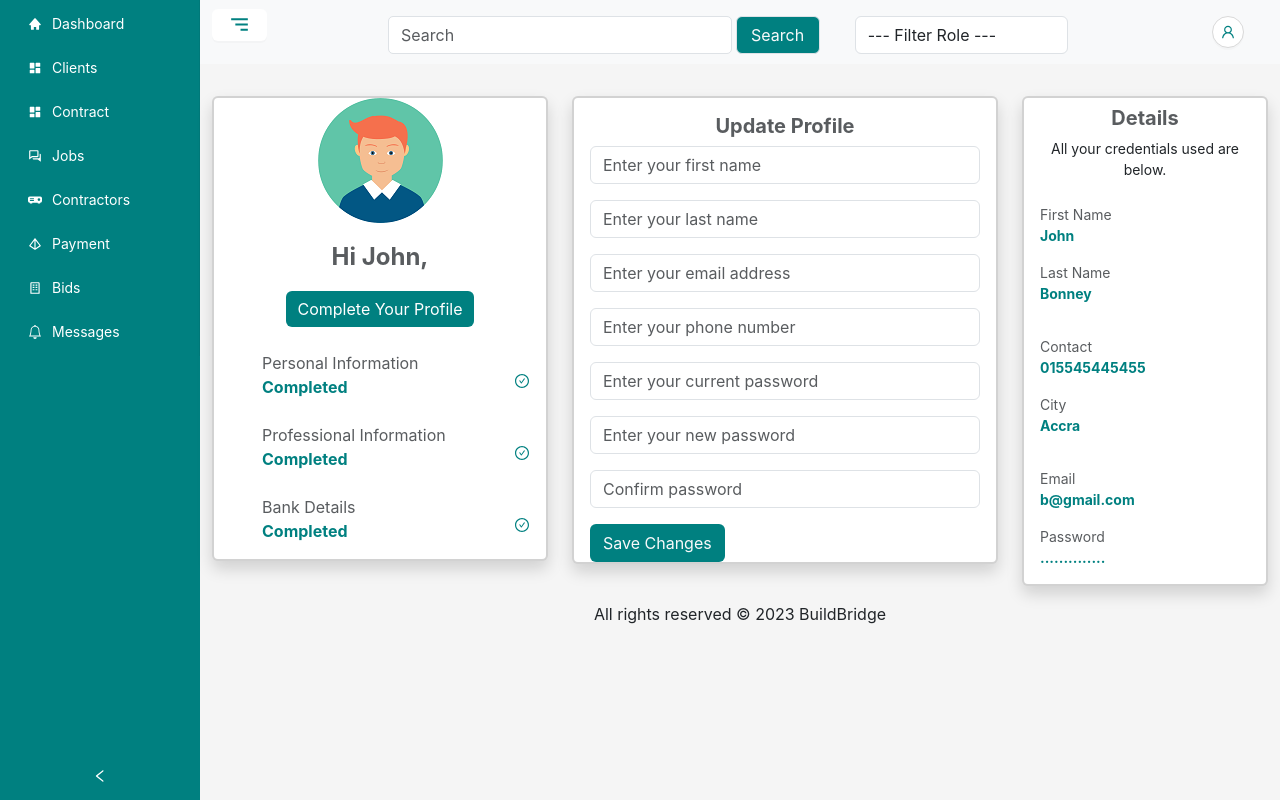
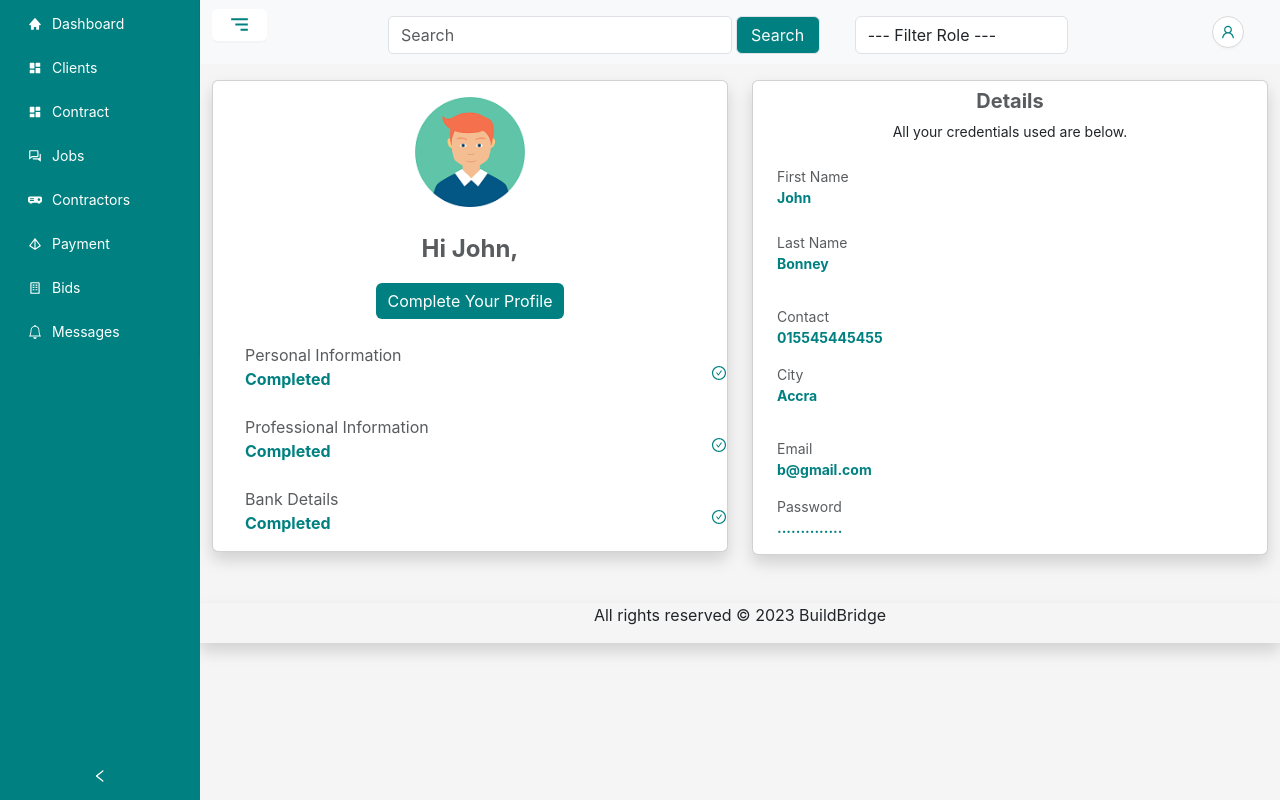
Before and after one commit to quophiBonney/dashboard, a React (Vite) app: page /profile in a window 1280 px wide. Built offline with nearby package versions, Linux system fonts and the light colour scheme.

Commit message:
change password and profile details improved

```diff
--- a/package.json
+++ b/package.json
@@ -26,6 +26,7 @@
     "react-chartjs-2": "^5.2.0",
     "react-dom": "^18.2.0",
     "react-icons": "^4.10.1",
+    "react-redux": "^8.1.2",
     "react-router-dom": "^6.15.0",
     "react-toastify": "^9.1.3",
     "yup": "^1.2.0"
--- a/src/components/AppFooter.jsx
+++ b/src/components/AppFooter.jsx
@@ -1,5 +1,5 @@
 import React from "react";
-import {useLocation} from "react-router-dom";
+import { useLocation } from "react-router-dom";
 const AppFooter = () => {
   const location = useLocation();
   if (
@@ -12,7 +12,7 @@ const AppFooter = () => {
   }
   return (
     <>
-      <div className="container-fluid">
+      <div className="container-fluid shadow">
         <div className="row justify-content-center">
           <div className="col-12 text-center">
             <p className="fs-6">All rights reserved &copy; 2023 BuildBridge</p>
--- a/src/components/AppRoutes.jsx
+++ b/src/components/AppRoutes.jsx
@@ -1,5 +1,5 @@
 import React from "react";
-import {Routes, Route, useLocation} from "react-router-dom";
+import { Routes, Route, useLocation } from "react-router-dom";
 //Page content imports
 import Dashboard from "../pages/Dashboard";
 import Analytics from "../pages/Analytics";
@@ -19,6 +19,7 @@ import Payment from "../tables/Payment";
 import ForgotPassword from "../auth/ForgotPassword";
 import Messages from "../tables/Messages";
 import Profile from "../profile/Profile";
+import ChangePassword from "../profile/ChangePassword";
 const AppRoutes = () => {
   return (
     <div>
@@ -39,7 +40,8 @@ const AppRoutes = () => {
         <Route path="/password-recovery" element={<ForgotPassword />} />
         <Route path="/messages" element={<Messages />} />
         <Route path="/bar-chart" element={<BarChart />} />
-        <Route path="/profile" element={<Profile/>}/>
+        <Route path="/profile" element={<Profile />} />
+        <Route path="/change-password" element={<ChangePassword />} />
       </Routes>
     </div>
   );
--- a/src/components/SideMenu.jsx
+++ b/src/components/SideMenu.jsx
@@ -4,11 +4,7 @@ import {Link} from "react-router-dom";
 import {
   BsBell,
   BsFillProjectorFill,
-  BsPerson,
-  BsSearch,
-  BsTable,
 } from "react-icons/bs";
-import {GrUserWorker} from "react-icons/gr";
 import {useLocation} from "react-router-dom";
 import {
   BiBuilding,
@@ -35,6 +31,7 @@ const SideMenu = ({collapsed}) => {
       collapsed={collapsed}
       className=""
       style={{backgroundColor: "teal", minHeight: "100vh"}}
+
     >
       <Menu mode="inline">
         <Menu.Item key="/" style={{color: "white"}} icon={<BiSolidHome />}>
--- /dev/null
+++ b/src/profile/ChangePassword.jsx
@@ -0,0 +1,55 @@
+import { Button } from "react-bootstrap";
+import { AiOutlineCheckCircle } from "react-icons/ai";
+import React from "react";
+import engineer from "../assets/engineer_svg.svg";
+const ChangePassword = () => {
+  return (
+    <div className="container-fluid mt-3 mb-5">
+      <div className="row justify-content-center">
+        <div className="col-sm-12 col-md-12 col-lg-10">
+          <div className=" card shadow px-4">
+            <h5 className="mt-2 fw-bold text-muted text-center">
+              Change Your Password
+            </h5>
+            <p className="text-center">
+              Update your password to something more secure.
+            </p>
+            <form action="" method="post">
+              <div className="form-group mt-3">
+                <input
+                  type="password"
+                  placeholder="Enter your current password"
+                  className="form-control"
+                />
+              </div>
+              <div className="form-group mt-3">
+                <input
+                  type="password"
+                  placeholder="Enter your new password"
+                  className="form-control"
+                />
+              </div>
+              <div className="form-group mt-3">
+                <input
+                  type="password"
+                  placeholder="Confirm your new password"
+                  className="form-control"
+                />
+              </div>
+              <div className="form-group mt-3 mb-3">
+                <input
+                  type="submit"
+                  value="Update Password"
+                  className="btn text-light"
+                  style={{ background: "teal" }}
+                />
+              </div>
+            </form>
+          </div>
+        </div>
+      </div>
+    </div>
+  );
+};
+
+export default ChangePassword;
--- a/src/profile/Profile.jsx
+++ b/src/profile/Profile.jsx
@@ -4,19 +4,18 @@ import React from "react";
 import avatar from "../assets/avatar.png";
 const Profile = () => {
   return (
-    <div className="container-fluid">
+    <div className="container-fluid mt-3 mb-5">
       <div className="row justify-content-center">
-        <div className="col-xs-12 col-sm-12 col-md-6 col-lg-4 mt-3">
-          <div className="shadow px-3 mt-3 mb-3 border-2 card">
-            <div>
+        <div className="col-xs-12 col-sm-12 col-md-12 col-lg-6">
+          <div className="card shadow">
             <div className="text-center">
               <img
                 src={avatar}
                 alt="logo"
-                  className="img-fluid"
-                  style={{ width: "125px", height: "125px" }}
+                className="img-fluid mt-3"
+                style={{ width: "110px", height: "110px" }}
               />
-                <p className="fs-4 fw-bold mt-3 text-muted">Hi John,</p>
+              <p className="fs-4 fw-bold mt-4 text-muted">Hi John,</p>
               <Button className="btn border-0" style={{ background: "teal" }}>
                 Complete Your Profile
               </Button>
@@ -64,81 +63,11 @@ const Profile = () => {
                   </div>
                 </div>
               </li>
-
             </ul>
           </div>
         </div>
-        </div>
-        <div className="col-xs-12 col-sm-12 col-md-6 col-lg-5 mt-3">
-          <div className="shadow px-3 mt-3 mb-3 border-2 card">
-            <div>
-              <h5 className="mt-3 fw-bold text-muted text-center">
-                Update Profile
-              </h5>
-              <form>
-                <div className="form-group">
-                  <input
-                    type="text"
-                    placeholder="Enter your first name"
-                    className="form-control"
-                  />
-                </div>
-                <div className="form-group mt-3">
-                  <input
-                    type="text"
-                    placeholder="Enter your last name"
-                    className="form-control"
-                  />
-                </div>
-                <div className="form-group mt-3">
-                  <input
-                    type="email"
-                    placeholder="Enter your email address"
-                    className="form-control"
-                  />
-                </div>
-                <div className="form-group mt-3">
-                  <input
-                    type="text"
-                    placeholder="Enter your phone number"
-                    className="form-control"
-                  />
-                </div>
-                <div className="form-group mt-3">
-                  <input
-                    type="text"
-                    placeholder="Enter your current password"
-                    className="form-control"
-                  />
-                </div>
-                <div className="form-group mt-3">
-                  <input
-                    type="text"
-                    placeholder="Enter your new password"
-                    className="form-control"
-                  />
-                </div>
-                <div className="form-group mt-3">
-                  <input
-                    type="text"
-                    placeholder="Confirm password"
-                    className="form-control"
-                  />
-                </div>
-                <div className="form-group mt-3">
-                  <input
-                    type="submit"
-                    value="Save Changes"
-                    className="btn text-light"
-                    style={{ background: "teal" }}
-                  />
-                </div>
-              </form>
-            </div>
-          </div>
-        </div>
-        <div className="col-xs-12 col-sm-12 col-md-6 col-lg-3 mt-3">
-          <div className="shadow px-3 mt-3 mb-3 border-2 card">
+        <div className="col-sm-12 col-md-12 col-lg-6">
+          <div className=" card shadow px-4">
             <h5 className="mt-2 fw-bold text-muted text-center">Details</h5>
             <p className="text-center">All your credentials used are below.</p>
             <div className="mt-2">
@@ -149,6 +78,8 @@ const Profile = () => {
                   John
                 </span>
               </p>
+            </div>
+            <div className="mt-2">
               <p className="text-muted">
                 Last Name
                 <br />
```
Also changed, not shown: src/components/AppHeader.jsx (+26 -24 lines), 1 other file (tests, documents, lock files or other folders). Lines whose indentation alone changed are shown as unchanged.
